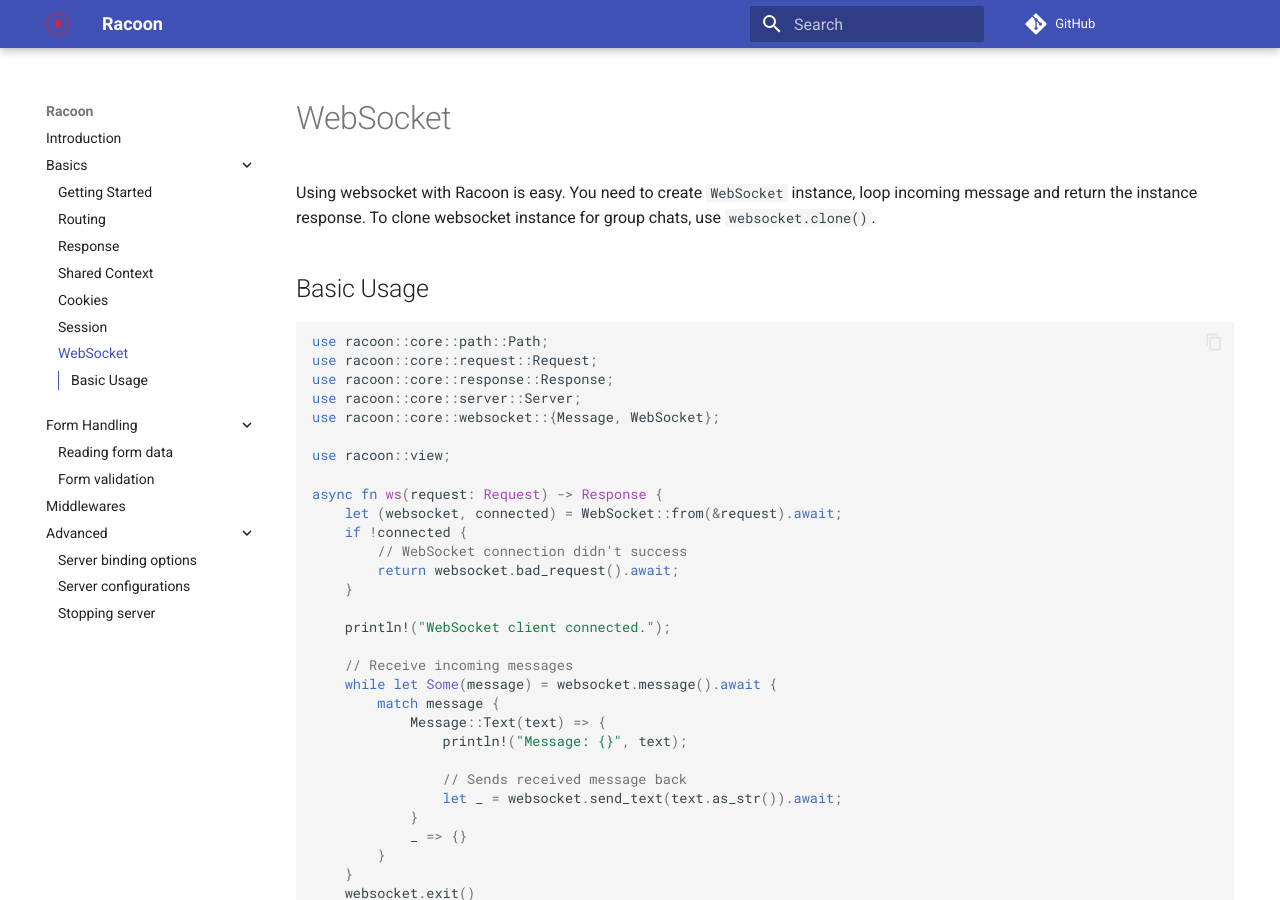
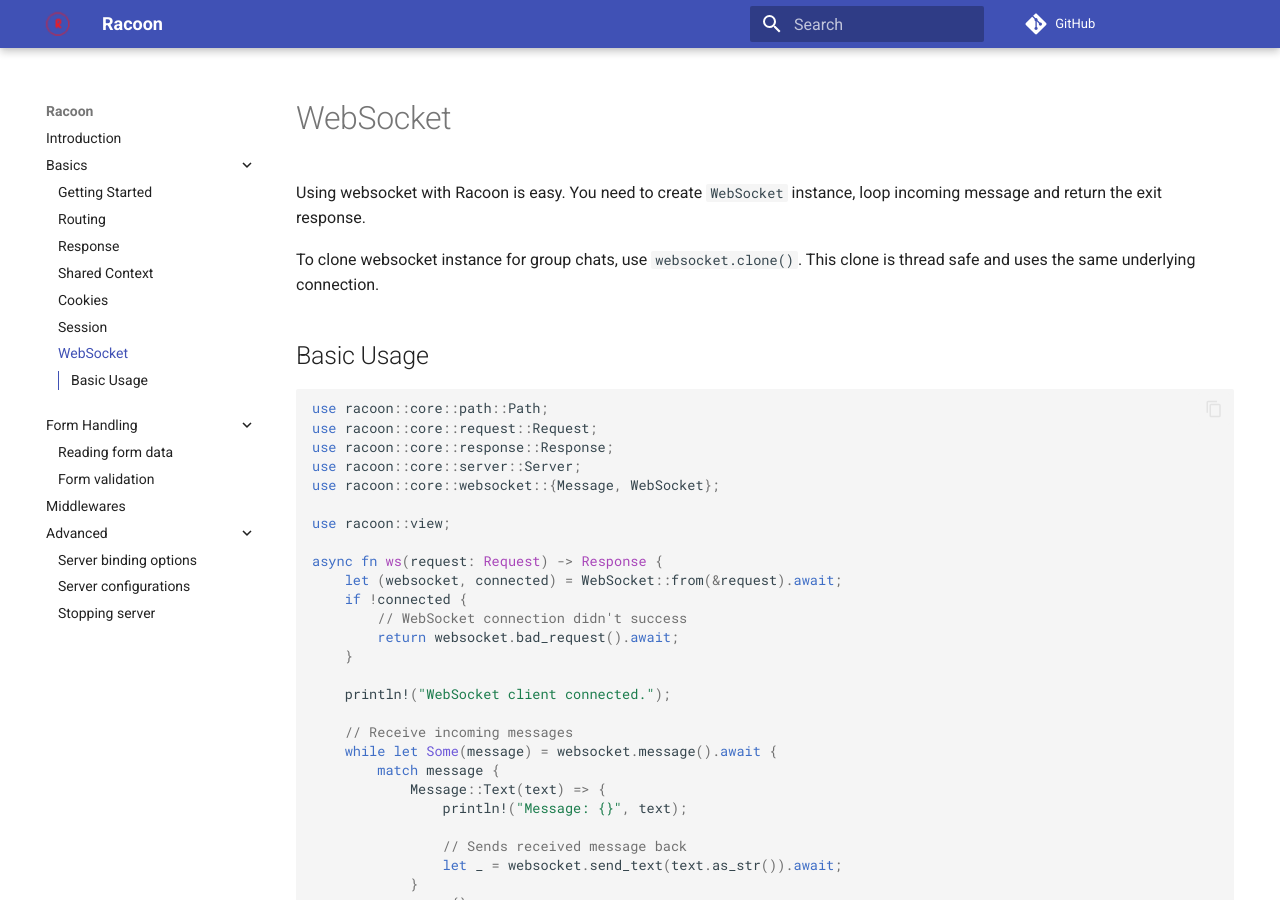
Before and after one commit to racoonframework/racoonframework.github.io, an MkDocs documentation site: the page built from docs/websocket-basics.md, in a window 1280 px wide and 900 px high. Built offline with MkDocs 1.6.1 and Material for MkDocs 9.7.7, drawn with Linux system fonts in a browser that asks for light colours; comment, search, counter and statistics services are not loaded.

Commit message:
docs: update websocket docs

```diff
--- a/docs/websocket-basics.md
+++ b/docs/websocket-basics.md
@@ -1,8 +1,9 @@
 # WebSocket
 
 Using websocket with Racoon is easy. You need to create `WebSocket` instance, loop incoming message and return the
-instance response.
-To clone websocket instance for group chats, use `websocket.clone()`.
+exit response.
+
+To clone websocket instance for group chats, use `websocket.clone()`. This clone is thread safe and uses the same underlying connection.
 
 ## Basic Usage
 
```
